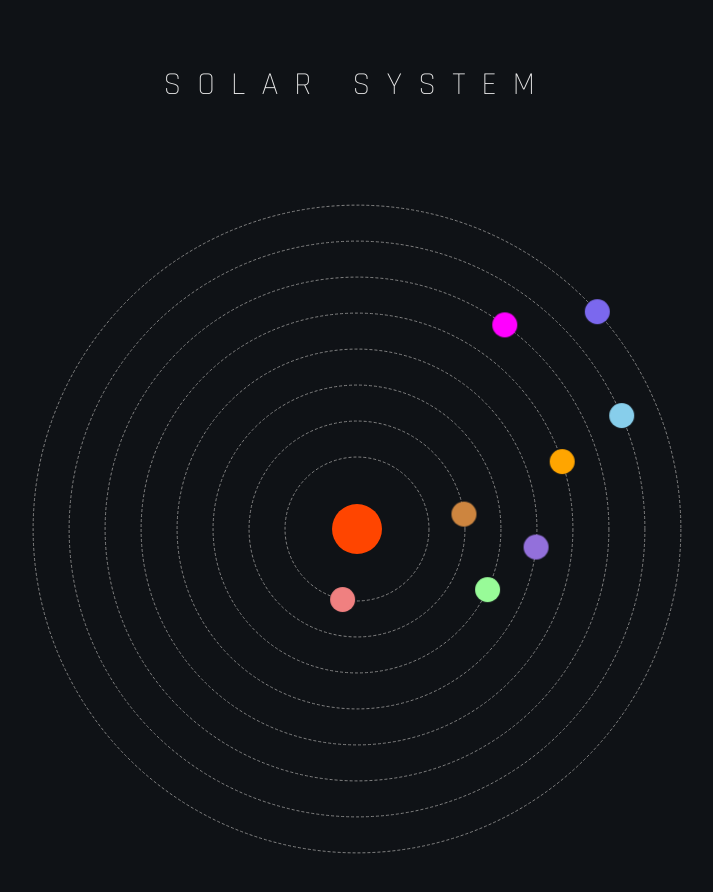
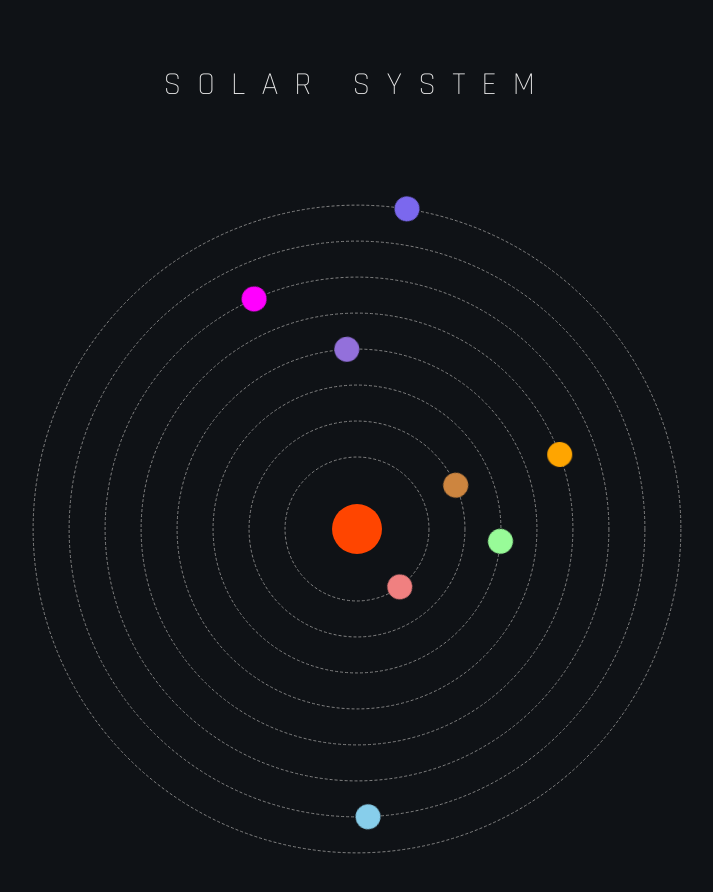
Before and after one commit to haftav/planets, a Next.js app: page / in a window 1280 px wide. Shown: the top 892 px of the page, without its empty margins (283-996 px from the left). Built offline with nearby package versions, Linux system fonts and the light colour scheme.

Commit message:
Starting planets at random positions

```diff
--- a/components/Orbiter.tsx
+++ b/components/Orbiter.tsx
@@ -9,6 +9,7 @@ interface OrbiterProps {
   bgColor?: string;
   animationDuration?: string;
   link: string;
+  position: 1 | 2 | 3 | 4 | 5 | 6 | 7 | 8 | 9 | 10;
 }
 
 const Orbiter = ({
@@ -16,6 +17,7 @@ const Orbiter = ({
   bgColor = 'white',
   animationDuration = '100s',
   link,
+  position = 1,
 }: OrbiterProps) => {
   const {orbiterStyles: styles} = useContext(StyleContext);
   return (
@@ -42,7 +44,7 @@ const Orbiter = ({
             </svg>
           </div>
           <div
-            className={styles.orbitalBodyContainer}
+            className={`${styles.orbitalBodyContainer} orbitalNumber${position}`}
             style={{
               animationDuration,
             }}
--- a/pages/index.tsx
+++ b/pages/index.tsx
@@ -34,23 +34,56 @@ const Home = () => {
               animationDuration="60s"
               bgColor="mediumslateblue"
               link="/planets/neptune"
+              position={1}
             />
-            <Orbiter size="80%" animationDuration="43s" bgColor="skyblue" link="/planets/uranus" />
-            <Orbiter size="70%" animationDuration="80s" bgColor="magenta" link="/planets/saturn" />
-            <Orbiter size="60%" animationDuration="40s" bgColor="orange" link="/planets/jupiter" />
+            <Orbiter
+              size="80%"
+              animationDuration="43s"
+              bgColor="skyblue"
+              link="/planets/uranus"
+              position={2}
+            />
+            <Orbiter
+              size="70%"
+              animationDuration="80s"
+              bgColor="magenta"
+              link="/planets/saturn"
+              position={3}
+            />
+            <Orbiter
+              size="60%"
+              animationDuration="40s"
+              bgColor="orange"
+              link="/planets/jupiter"
+              position={4}
+            />
             <Orbiter
               size="50%"
               animationDuration="30s"
               bgColor="mediumpurple"
               link="/planets/mars"
+              position={5}
             />
-            <Orbiter size="40%" animationDuration="25s" bgColor="palegreen" link="/planets/earth" />
-            <Orbiter size="30%" animationDuration="35s" bgColor="peru" link="/planets/venus" />
+            <Orbiter
+              size="40%"
+              animationDuration="25s"
+              bgColor="palegreen"
+              link="/planets/earth"
+              position={6}
+            />
+            <Orbiter
+              size="30%"
+              animationDuration="35s"
+              bgColor="peru"
+              link="/planets/venus"
+              position={7}
+            />
             <Orbiter
               size="20%"
               animationDuration="15s"
               bgColor="lightcoral"
               link="/planets/mercury"
+              position={8}
             />
             <Sun />
           </div>
--- a/styles/Orbiter.module.scss
+++ b/styles/Orbiter.module.scss
@@ -1,3 +1,5 @@
+@use "sass:math";
+
 .wrapper {
   position: absolute;
   top: 50%;
@@ -62,8 +64,30 @@
   width: 100%;
   height: 100%;
   border-radius: 50%;
-  animation: rotateContainer infinite linear;
 }
+
+// generating 20 random values to handle different planet starting positions
+@for $i from 1 to 20 {
+  $startingPosition: math.random(361) - 1;
+
+  @keyframes rotateContainer#{$i} {
+    from {
+      transform: rotate(#{$startingPosition}deg);
+    }
+    to {
+      transform: rotate(#{$startingPosition + 360}deg);
+    }
+  }
+
+  .wrapper {
+    :global(.orbitalNumber#{$i}) {
+        animation-name: rotateContainer#{$i};
+        animation-iteration-count: infinite;
+        animation-timing-function: linear;
+    }
+  }
+}
+
 
 .orbitalBody {
   position: absolute;
@@ -77,15 +101,6 @@
   animation-duration: inherit;
 }
 
-@keyframes rotateContainer {
-  from {
-    transform: rotate(0deg);
-  }
-  to {
-    transform: rotate(360deg);
-  }
-}
-
 @keyframes rotatePlanet {
   from {
     transform: translateX(50%) translateY(-50%) rotate(360deg);
```
